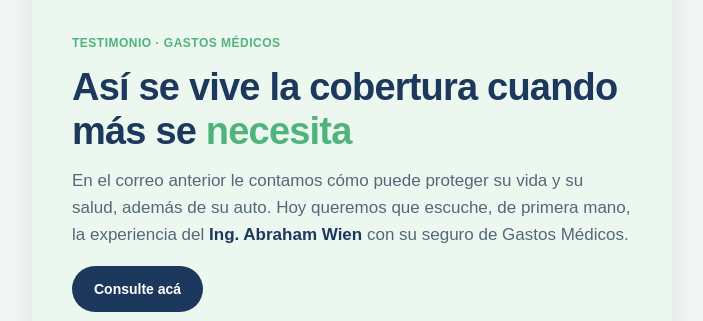
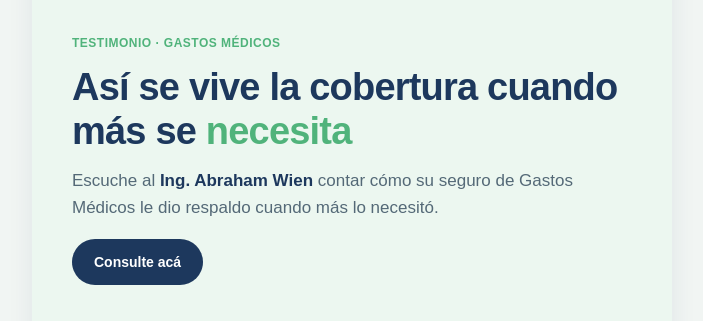
Before and after one commit to Roosterfishdev/seguru, a plain HTML site: page emails/envio-2.html in a window 1280 px wide. Shown: the part 243-564 px from the top of the page, without its empty margins (288-991 px from the left). Drawn offline with Linux system fonts and the light colour scheme.

Commit message:
Tighten send 2 hero copy around the medical-expense testimonial.
Co-authored-by: Cursor <cursoragent@cursor.com>

```diff
--- a/emails/envio-2.html
+++ b/emails/envio-2.html
@@ -168,8 +168,7 @@
               </h1>
 
               <p class="hero-copy" style="margin:0 0 18px 0; font-size:17px; line-height:27px; color:#546977;">
-                En el correo anterior le contamos cómo puede proteger su vida y su salud, además de su auto.
-                Hoy queremos que escuche, de primera mano, la experiencia del <strong style="color:#1D385D;">Ing. Abraham Wien</strong> con su seguro de Gastos Médicos.
+                Escuche al <strong style="color:#1D385D;">Ing. Abraham Wien</strong> contar cómo su seguro de Gastos Médicos le dio respaldo cuando más lo necesitó.
               </p>
 
               <table role="presentation" cellpadding="0" cellspacing="0" border="0" style="margin-bottom:22px;">
```
